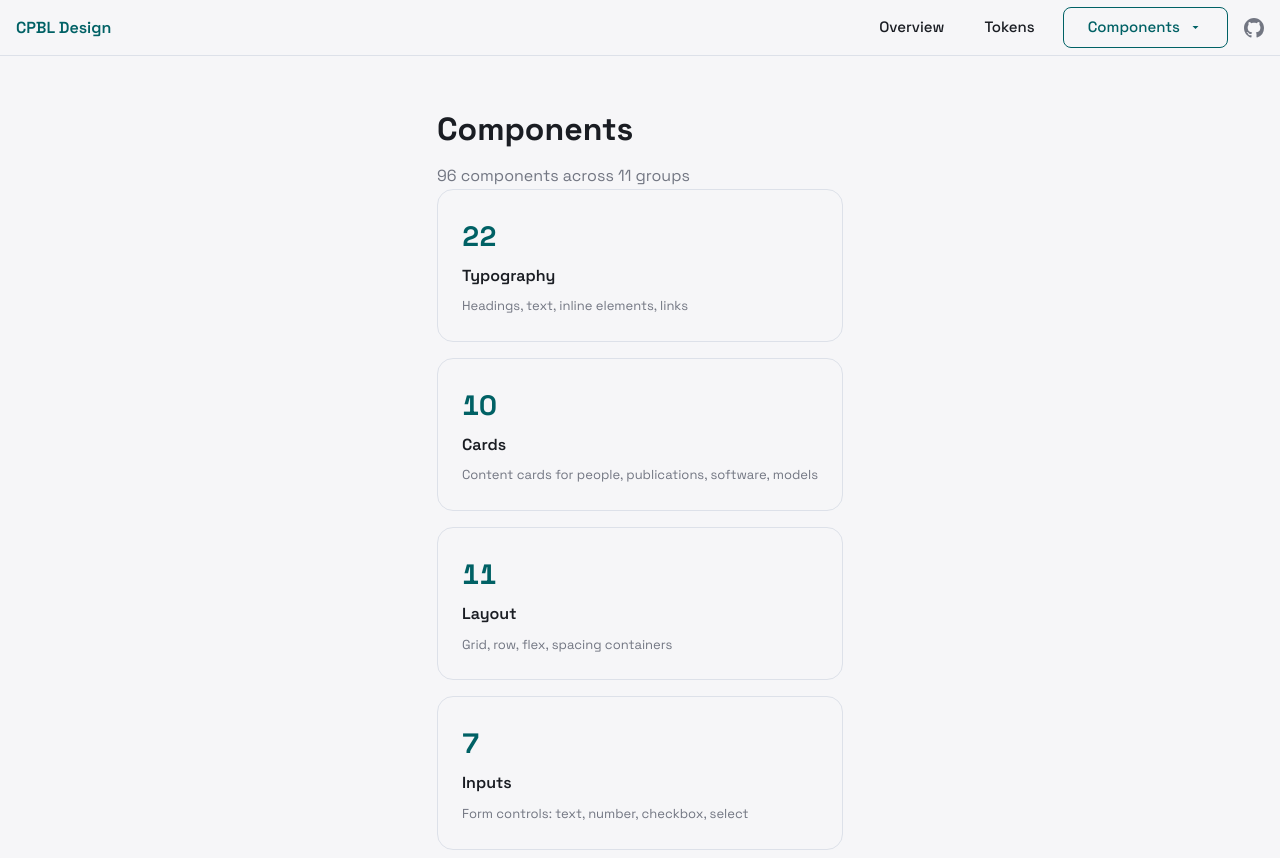
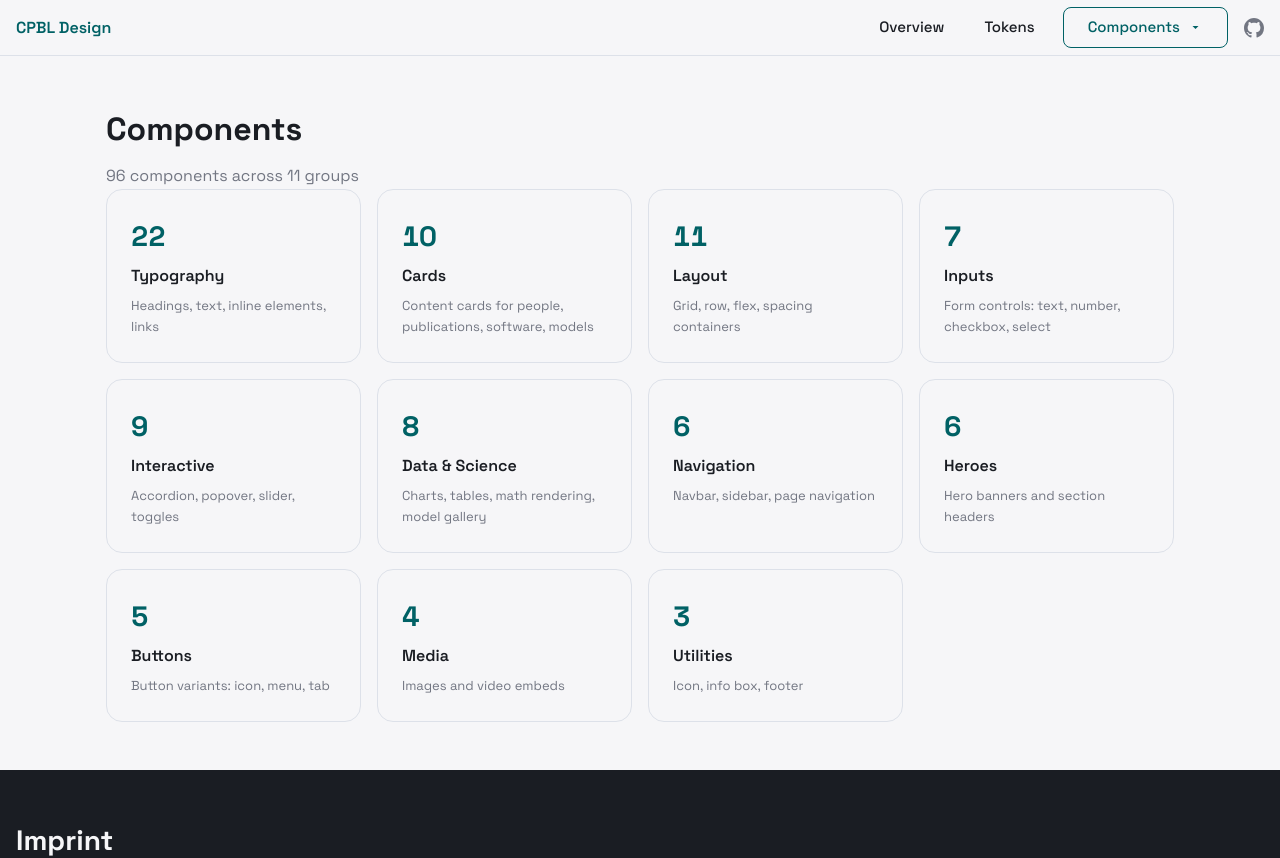
Before and after one commit to Computational-Biology-Aachen/design, a SvelteKit app: page /components in a window 1280 px wide. Shown: the top 858 px of the page. Built offline with nearby package versions, Linux system fonts and the light colour scheme.

Commit message:
fix: width

```diff
--- a/src/routes/components/+page.svelte
+++ b/src/routes/components/+page.svelte
@@ -1,26 +1,28 @@
 <script lang="ts">
+  import { base } from "$app/paths";
+
   const groups = [
     {
       name: "Typography",
-      href: "/components/typography",
+      href: `${base}/components/typography`,
       count: 22,
       desc: "Headings, text, inline elements, links",
     },
     {
       name: "Cards",
-      href: "/components/cards",
+      href: `${base}/components/cards`,
       count: 10,
       desc: "Content cards for people, publications, software, models",
     },
     {
       name: "Layout",
-      href: "/components/layout",
+      href: `${base}/components/layout`,
       count: 11,
       desc: "Grid, row, flex, spacing containers",
     },
     {
       name: "Inputs",
-      href: "/components/inputs",
+      href: `${base}/components/inputs`,
       count: 7,
       desc: "Form controls: text, number, checkbox, select",
     },
@@ -32,25 +34,25 @@
     },
     {
       name: "Data & Science",
-      href: "/components/data",
+      href: `${base}/components/data`,
       count: 8,
       desc: "Charts, tables, math rendering, model gallery",
     },
     {
       name: "Navigation",
-      href: "/components/navigation",
+      href: `${base}/components/navigation`,
       count: 6,
       desc: "Navbar, sidebar, page navigation",
     },
     {
       name: "Heroes",
-      href: "/components/heroes",
+      href: `${base}/components/heroes`,
       count: 6,
       desc: "Hero banners and section headers",
     },
     {
       name: "Buttons",
-      href: "/components/buttons",
+      href: `${base}/components/buttons`,
       count: 5,
       desc: "Button variants: icon, menu, tab",
     },
@@ -62,7 +64,7 @@
     },
     {
       name: "Utilities",
-      href: "/components/utilities",
+      href: `${base}/components/utilities`,
       count: 3,
       desc: "Icon, info box, footer",
     },
@@ -93,6 +95,7 @@
   .index-page {
     margin: 0 auto;
     padding: var(--space-12) var(--space-4);
+    width: 100%;
     max-width: 1100px;
   }
 
```
